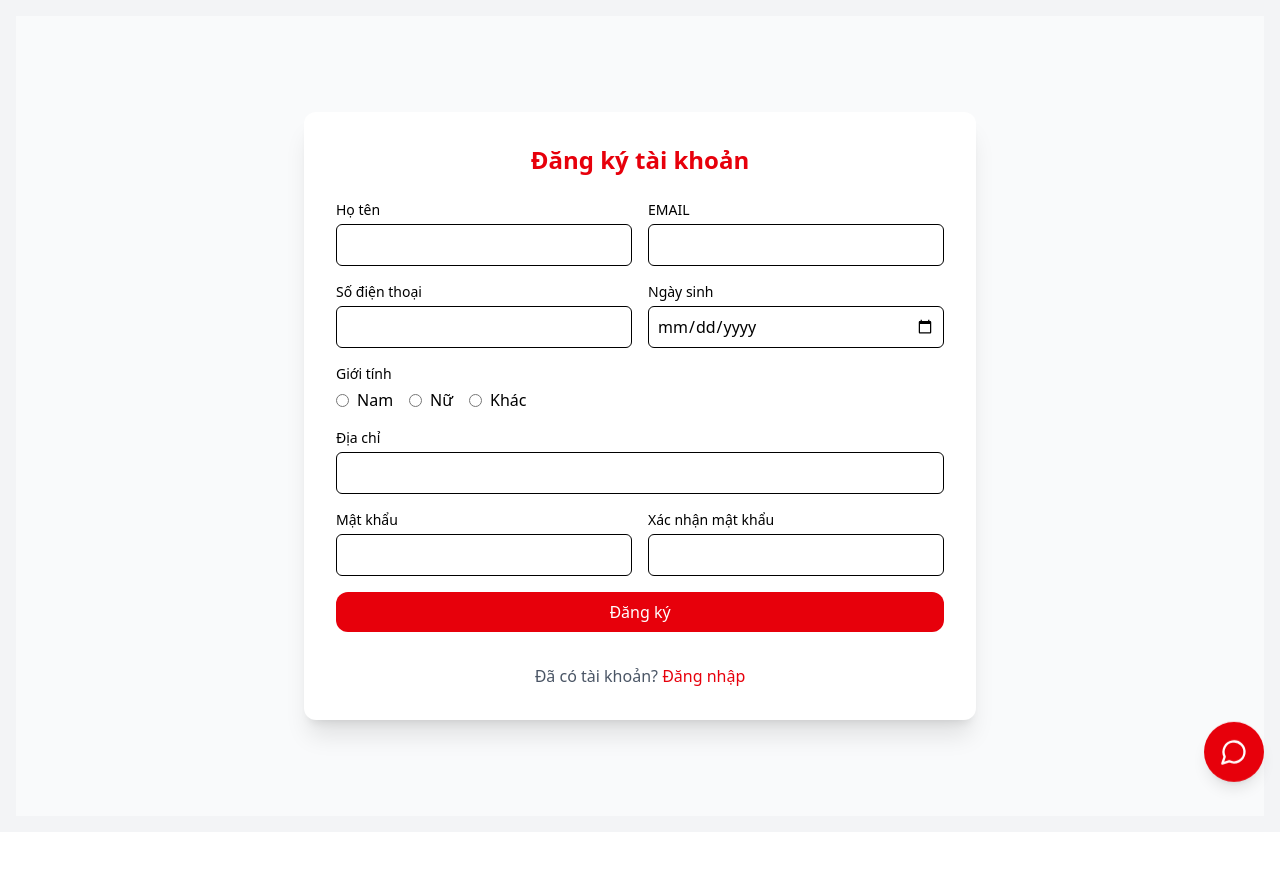
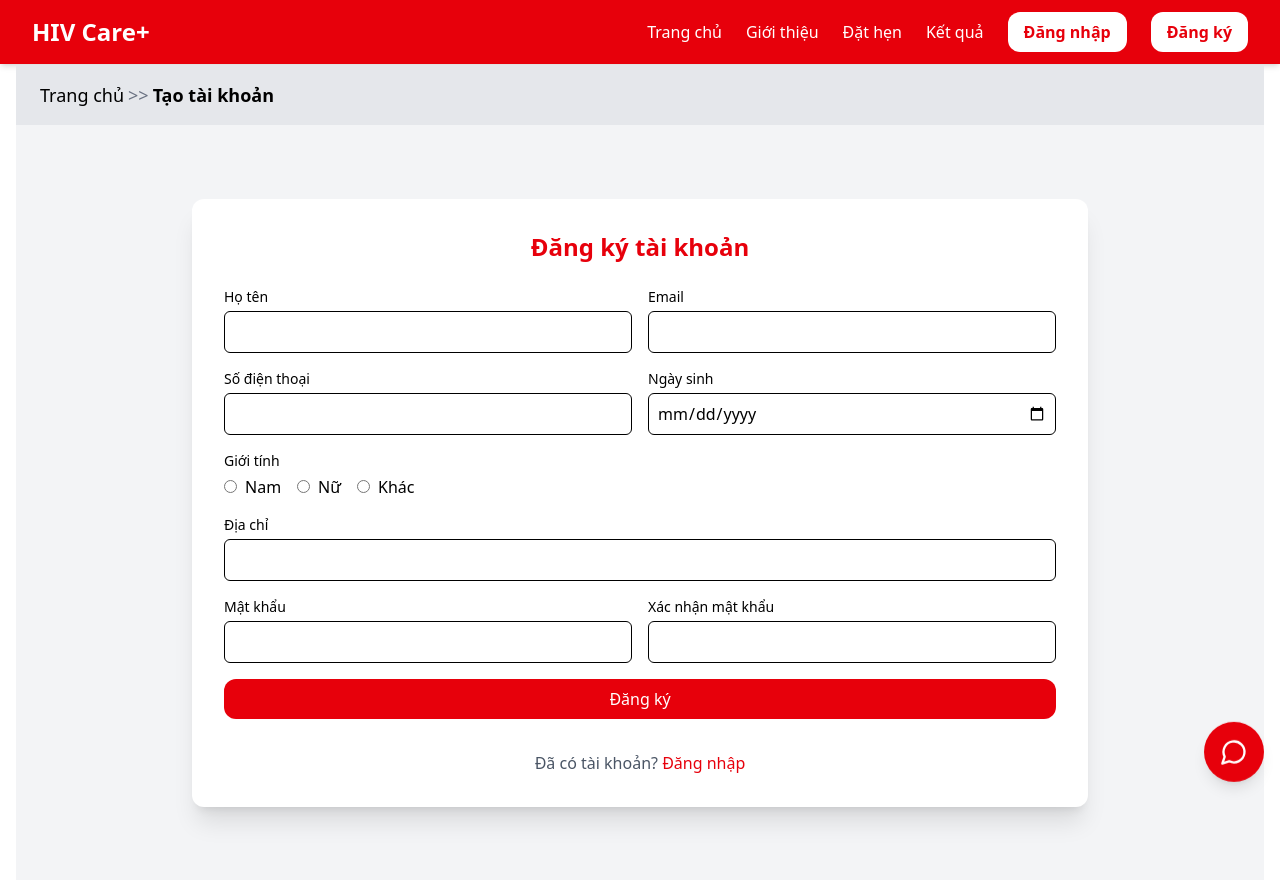
Before and after one commit to YenNhi206/swpHIVproject, a React (Vite) app: page /signup in a window 1280 px wide. Shown: the top 882 px of the page. Before the commit the page ends 832 px from the top, so only its background shows below. Built offline with nearby package versions, Linux system fonts and the light colour scheme.

Commit message:
sign up mới

```diff
--- a/src/App.jsx
+++ b/src/App.jsx
@@ -135,7 +135,7 @@ export default function App() {
         {/* Các route sử dụng AuthLayout */}
         <Route
           path="/login" element={
-           <MainLayout>
+            <MainLayout>
 
 
               <LoginPage />
@@ -145,9 +145,9 @@ export default function App() {
         <Route
           path="/signup"
           element={
-            <AuthLayout>
+            <MainLayout>
               <SignupPage />
-            </AuthLayout>
+            </MainLayout>
           }
         />
         <Route
--- a/src/features/auth/SignupPage.jsx
+++ b/src/features/auth/SignupPage.jsx
@@ -1,7 +1,5 @@
-
 import React, { useState } from "react";
-import { Link } from "react-router-dom"; // Thêm import này
-
+import { Link } from "react-router-dom";
 
 export default function SignupPage() {
   const [formData, setFormData] = useState({
@@ -26,19 +24,31 @@ export default function SignupPage() {
   const handleSubmit = (e) => {
     e.preventDefault();
 
-    // Validate password match
+    if (!formData.fullName || !formData.email || !formData.password || !formData.confirmPassword) {
+      alert("Vui lòng nhập đầy đủ thông tin!");
+      return;
+    }
+
     if (formData.password !== formData.confirmPassword) {
-      alert("Mật khẩu không khớp!");
+      alert("Mật khẩu xác nhận không khớp!");
       return;
     }
 
     console.log("Dữ liệu đăng ký:", formData);
-    // Gửi dữ liệu đến server tại đây
+    // Gửi API đăng ký ở đây
   };
 
   return (
-    <div className="min-h-screen bg-gray-50 flex items-center justify-center px-4">
-      <div className="w-full max-w-2xl bg-white p-8 shadow-xl rounded-xl">
+    <div className="min-h-screen bg-gray-100 flex flex-col">
+      {/* Thanh điều hướng */}
+      <div className="w-full bg-gray-200 py-4 px-6 text-lg mt-[-15px]">
+        <Link to="/" className="text-black hover:text-red-600 font-normal">Trang chủ</Link>
+        <span className="text-gray-500 px-1">{">>"}</span>
+        <span className="font-bold">Tạo tài khoản</span>
+      </div>
+
+      <div className="flex items-center justify-center flex-grow bg-gray-100 px-4">
+        <div className="w-full max-w-4xl p-8 bg-white shadow-xl rounded-xl">
           <h2 className="text-2xl font-bold mb-6 text-center text-red-600">Đăng ký tài khoản</h2>
           <form onSubmit={handleSubmit} className="space-y-4">
             <div className="grid grid-cols-1 md:grid-cols-2 gap-4">
@@ -53,8 +63,9 @@ export default function SignupPage() {
                   onChange={handleChange}
                 />
               </div>
+
               <div>
-              <label className="block text-sm font-medium">EMAIL</label>
+                <label className="block text-sm font-medium">Email</label>
                 <input
                   type="email"
                   name="email"
@@ -65,78 +76,58 @@ export default function SignupPage() {
                 />
               </div>
 
-
               <div>
                 <label className="block text-sm font-medium">Số điện thoại</label>
                 <input
                   type="tel"
                   name="phone"
-                required
                   className="w-full mt-1 p-2 border rounded-md"
                   value={formData.phone}
                   onChange={handleChange}
                 />
               </div>
+
               <div>
                 <label className="block text-sm font-medium">Ngày sinh</label>
                 <input
                   type="date"
                   name="dob"
-                required
                   className="w-full mt-1 p-2 border rounded-md"
                   value={formData.dob}
                   onChange={handleChange}
                 />
               </div>
+
               <div className="md:col-span-2">
                 <label className="block text-sm font-medium">Giới tính</label>
                 <div className="flex space-x-4 mt-1">
-                <label className="flex items-center">
+                  {["Nam", "Nữ", "Khác"].map((gender) => (
+                    <label key={gender} className="flex items-center">
                       <input
                         type="radio"
                         name="gender"
-                    value="Nam"
-                    checked={formData.gender === "Nam"}
+                        value={gender}
+                        checked={formData.gender === gender}
                         onChange={handleChange}
                         className="mr-2"
                       />
-                  Nam
+                      {gender}
                     </label>
-                <label className="flex items-center">
-                  <input
-                    type="radio"
-                    name="gender"
-                    value="Nữ"
-                    checked={formData.gender === "Nữ"}
-                    onChange={handleChange}
-                    className="mr-2"
-                  />
-                  Nữ
-                </label>
-                <label className="flex items-center">
-                  <input
-                    type="radio"
-                    name="gender"
-                    value="Khác"
-                    checked={formData.gender === "Khác"}
-                    onChange={handleChange}
-                    className="mr-2"
-                  />
-                  Khác
-                </label>
+                  ))}
                 </div>
               </div>
+
               <div className="md:col-span-2">
                 <label className="block text-sm font-medium">Địa chỉ</label>
                 <input
                   type="text"
                   name="address"
-                required
                   className="w-full mt-1 p-2 border rounded-md"
                   value={formData.address}
                   onChange={handleChange}
                 />
               </div>
+
               <div>
                 <label className="block text-sm font-medium">Mật khẩu</label>
                 <input
@@ -148,6 +139,7 @@ export default function SignupPage() {
                   onChange={handleChange}
                 />
               </div>
+
               <div>
                 <label className="block text-sm font-medium">Xác nhận mật khẩu</label>
                 <input
@@ -161,13 +153,10 @@ export default function SignupPage() {
               </div>
             </div>
 
-          <button
-            type="submit"
-            className="w-full bg-red-600 text-white py-2 px-4 rounded-xl hover:bg-red-700"
-          >
+            <button type="submit" className="w-full bg-red-600 text-white py-2 px-4 rounded-xl hover:bg-red-700">
               Đăng ký
             </button>
-           {/* Thêm phần này sau nút đăng ký */}
+
             <p className="mt-4 text-center text-gray-600">
               Đã có tài khoản?{" "}
               <Link to="/login" className="text-red-600 hover:text-red-700 font-medium">
@@ -177,5 +166,6 @@ export default function SignupPage() {
           </form>
         </div>
       </div>
+    </div>
   );
 }
```
Lines whose indentation alone changed are shown as unchanged.
